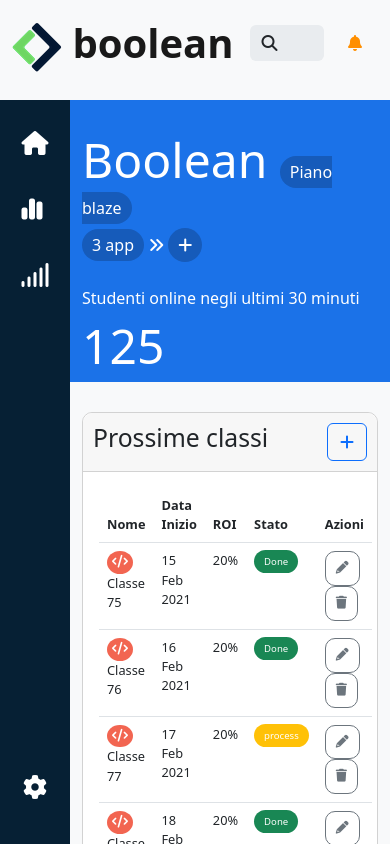
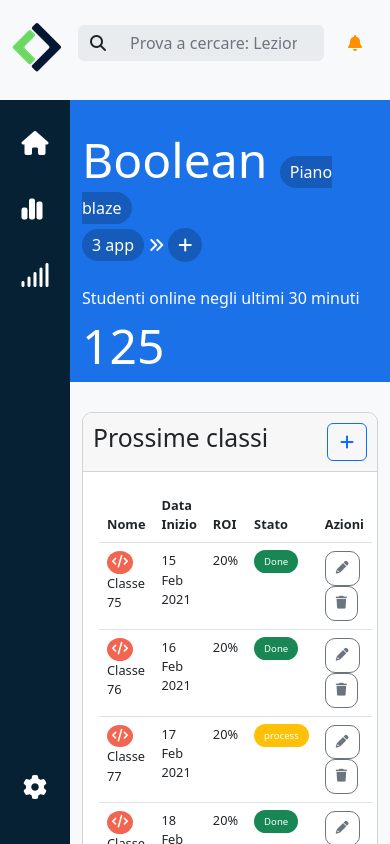
Before and after one commit to Pierfran992/html-css-bootstrap-dashboard, a plain HTML site: page index.html in a window 390 px wide. Drawn offline with nearby package versions, Linux system fonts and the light colour scheme.

Commit message:
fix: inserito un tag span nel logo della nav bar per contenere il titolo del logo a cui sono state date le classi di bootstrap d-none e d-lg-inline-block

```diff
--- a/index.html
+++ b/index.html
@@ -28,7 +28,7 @@
 
                 <a class="navbar-brand ms_logo" href="#">
                     <img src="img/Logo.png" alt="Logo" width="50" height="50" class="d-inline-block align-text-center">
-                    boolean
+                    <span class="d-none d-lg-inline-block">boolean</span>
                 </a>
 
                 <form class="d-flex col" role="search">
```
